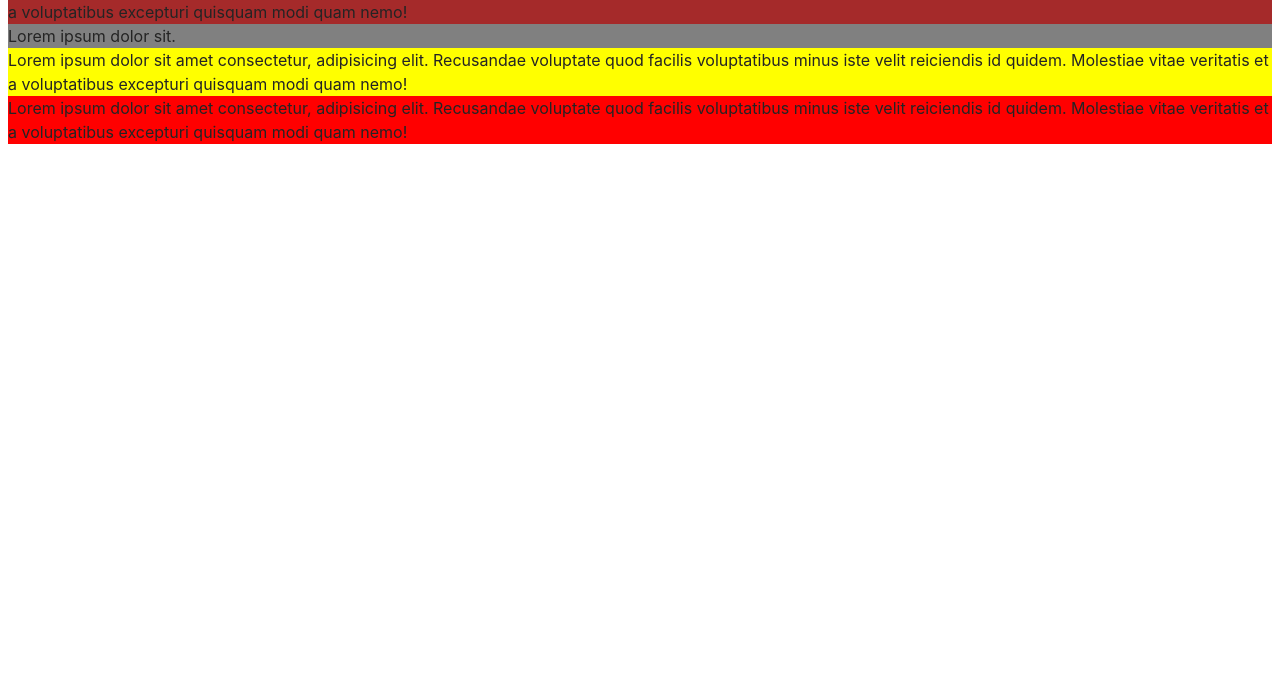
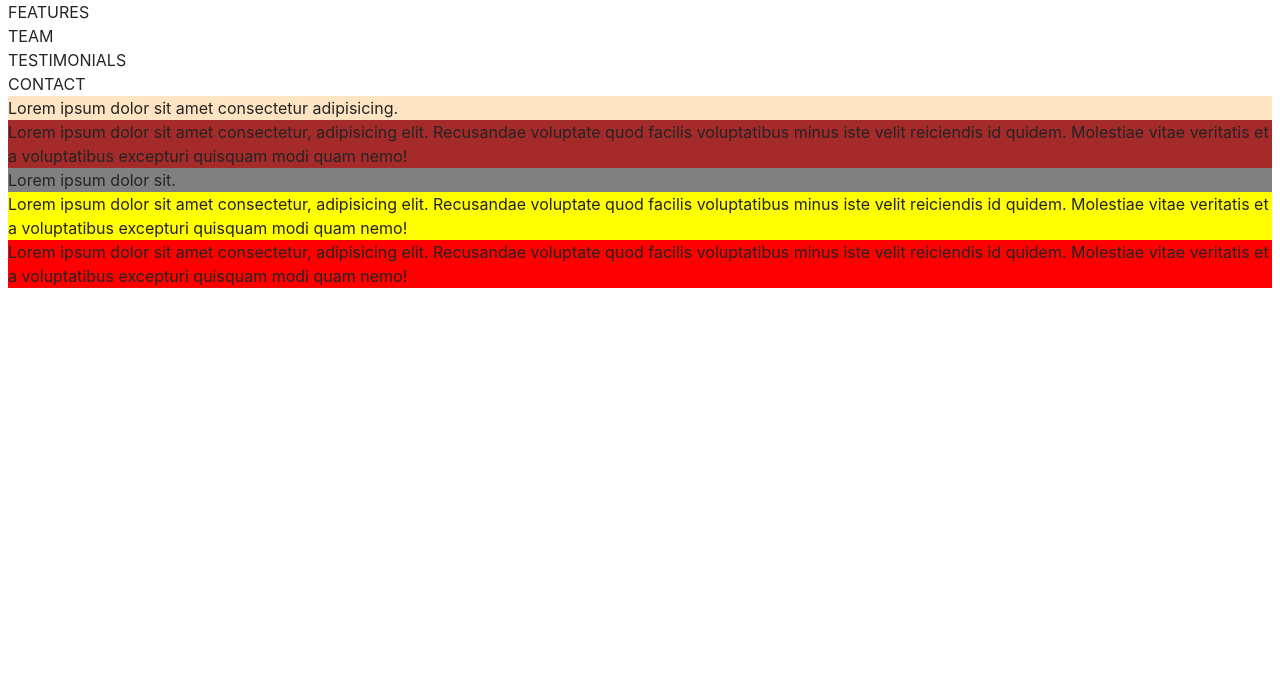
Before and after one commit to keon91/practical, a website built with Vite: page src/index.html in a window 1280 px wide. Shown: the part 120-800 px from the top of the page. Built offline with nearby package versions, Linux system fonts and the light colour scheme.

Commit message:
Update index.html

```diff
--- a/src/index.html
+++ b/src/index.html
@@ -8,8 +8,22 @@
     <link rel="stylesheet" href="./css/styles.css" />
   </head>
   <body>
-    <!-- eduard -->
+    <!-- eduard header -->
     <load src="partials/header.html" />
+    <header class="header-section">
+      <div class="header-container container">
+        <nav class="header-nav">
+          <a href="./index.html" class="header-logo logo link">Mobileapp</a>
+          <ul class="list nav-list">
+            <li class="nav-list-item"><a href="#">HOME</a></li>
+            <li class="nav-list-item"><a href="#">FEATURES</a></li>
+            <li class="nav-list-item"><a href="#"></a>TEAM</li>
+            <li class="nav-list-item"><a href="#"></a>TESTIMONIALS</li>
+            <li class="nav-list-item"><a href="#"></a>CONTACT</li>
+          </ul>
+        </nav>
+      </div>
+    </header>
     <main>
       <!-- maxim-hero -->
       <load src="partials/hero.html" />
@@ -19,9 +33,8 @@
       <load src="partials/team.html" />
       <!-- alena-video -->
       <load src="partials/benefits.html" />
-
     </main>
-     <load src="partials/footer.html" />
+    <load src="partials/footer.html" />
     <script type="module" src="/main.js"></script>
   </body>
 </html>
```
